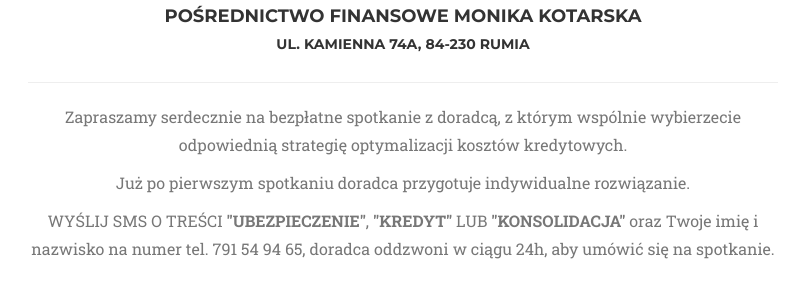
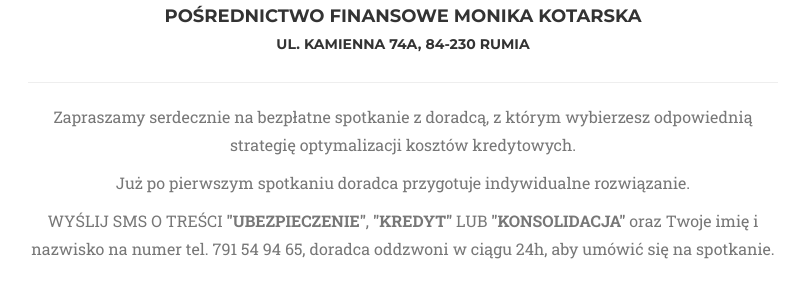
Before and after one commit to m4rc1no5/monikakotarska, a PHP site: template views/base.twig in a window 1280 px wide. Shown: the part 3092-3392 px from the top of the page, without its empty margins (237-1039 px from the left). Run offline with PHP 8.4, Linux system fonts and the light colour scheme; the template is opened without the code that fills it, so the values that code supplies are empty; some libraries are stand-ins or nearby versions; some web fonts are replaced.

Commit message:
Improve template

```diff
--- a/views/base.twig
+++ b/views/base.twig
@@ -203,7 +203,7 @@
             <div class="col-lg-8 col-lg-offset-2 text-center">
                 <p class="large text-muted">Zapraszamy serdecznie na bezpłatne
                     spotkanie z doradcą, z którym
-                    wspólnie wybierzecie odpowiednią
+                    wybierzesz odpowiednią
                     strategię optymalizacji kosztów kredytowych.
                     </p>
                 <p class="large text-muted">Już po pierwszym spotkaniu doradca
```
